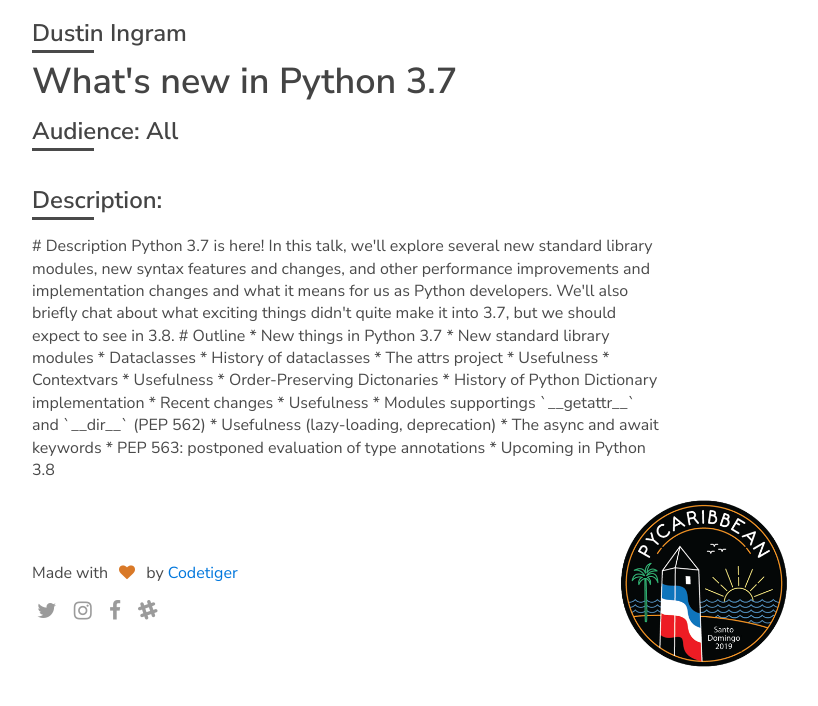
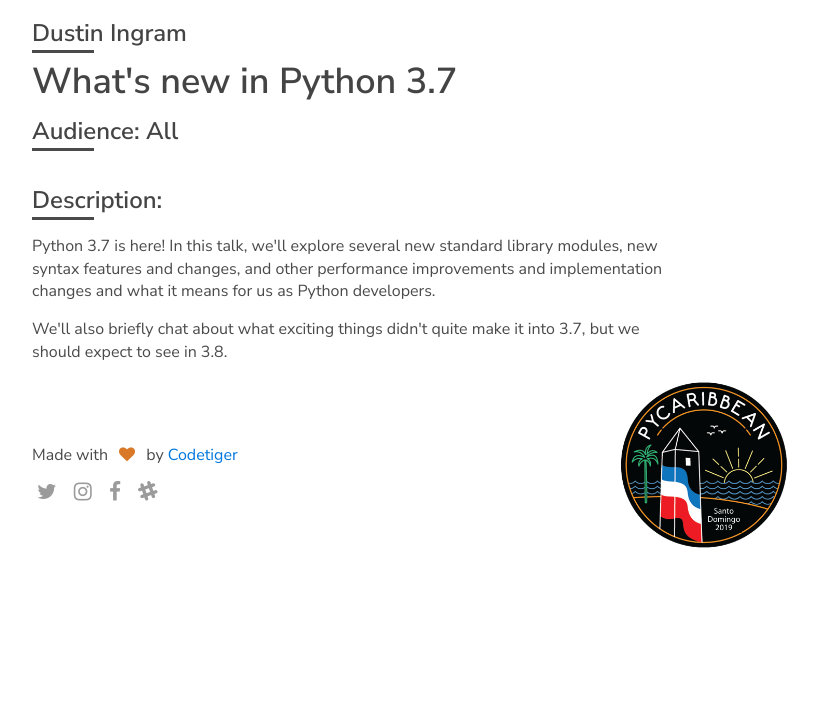
Before and after one commit to pycaribbean/pycaribbean.github.io, a Jekyll site: the page built from talk/what's-new-in-python-3.7.html, in a window 1280 px wide, cut to the strip 892-1604 px from the top of the page. Shown: the top 706 px of the strip, without its empty margins (226-1044 px from the left). Built offline with Jekyll 4.4.1, drawn with Linux system fonts in a browser that asks for light colours; nearby versions of some CDN libraries; library files that are not in the unit come from our copies; after the commit the page ends 1485 px from its top, so only the background shows below that.

Commit message:
Update Dustin's talk and bio

```diff
--- a/speaker/dustin-ingram.html
+++ b/speaker/dustin-ingram.html
@@ -17,5 +17,5 @@ permalink: /speaker/dustin-ingram/
 <br/>
 <div class="speaker-bio">
     <h2>Who is Dustin Ingram?</h2>
-    <p>I'm Dustin (aka [@di](<https://github.com/di>)), a Developer Advocate at Google, focused on supporting the Python community on the Google Cloud Platform. I'm also a member of the [Python Packaging Authority](https://github.com/orgs/pypa/people), maintainer of the [Python Package Index](https://pypi.org/), and organizer for the [PyTexas](https://www.pytexas.org) conference.</p>
+    <p>Dustin (aka <a href="https://github.com/di">@di</a>) is a Developer Advocate at Google, focused on supporting the Python community on Google Cloud. He's also a member of the <a href="https://github.com/orgs/pypa/people">Python Packaging Authority</a>, maintainer of the <a href="https://pypi.org/">Python Package Index</a>, and organizer for the <a href="https://www.pytexas.org">PyTexas</a> conference.</p>
 </div>
--- a/talk/what's-new-in-python-3.7.html
+++ b/talk/what's-new-in-python-3.7.html
@@ -29,31 +29,11 @@ permalink: /talk/what's-new-in-python-3.7/
 <div class="talk_content">
 
     <h3>Description:</h3>
-    <p># Description
-
-Python 3.7 is here! In this talk, we'll explore several new standard library modules, new syntax features and changes, and other performance improvements and implementation changes and what it means for us as Python developers.
-
-We'll also briefly chat about what exciting things didn't quite make it into 3.7, but we should expect to see in 3.8.
-
-# Outline
-
-* New things in Python 3.7
-* New standard library modules
-* Dataclasses
-* History of dataclasses
-* The attrs project
-* Usefulness
-* Contextvars
-* Usefulness
-* Order-Preserving Dictonaries
-* History of Python Dictionary implementation
-* Recent changes
-* Usefulness
-* Modules supportings `__getattr__` and `__dir__` (PEP 562)
-* Usefulness (lazy-loading, deprecation)
-* The async and await keywords
-* PEP 563: postponed evaluation of type annotations
-* Upcoming in Python 3.8
-</p>
+    <p>
+        Python 3.7 is here! In this talk, we'll explore several new standard library modules, new syntax features and changes, and other performance improvements and implementation changes and what it means for us as Python developers.
+    </p>
+    <p>
+        We'll also briefly chat about what exciting things didn't quite make it into 3.7, but we should expect to see in 3.8.
+    </p>
 
 </div>
```
